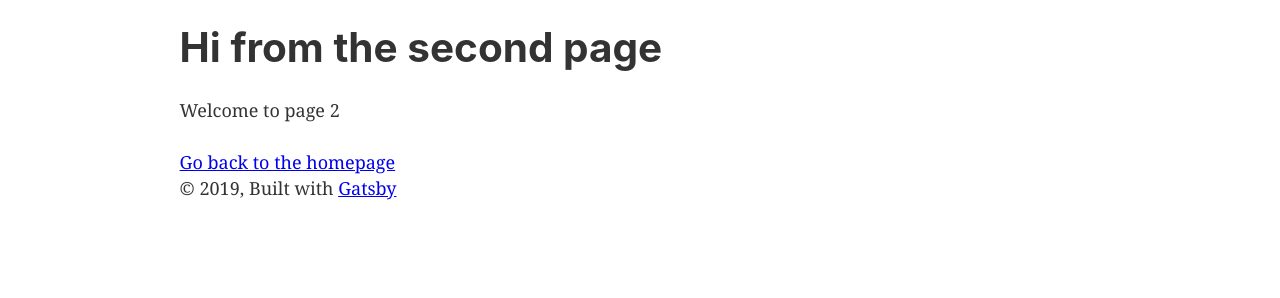
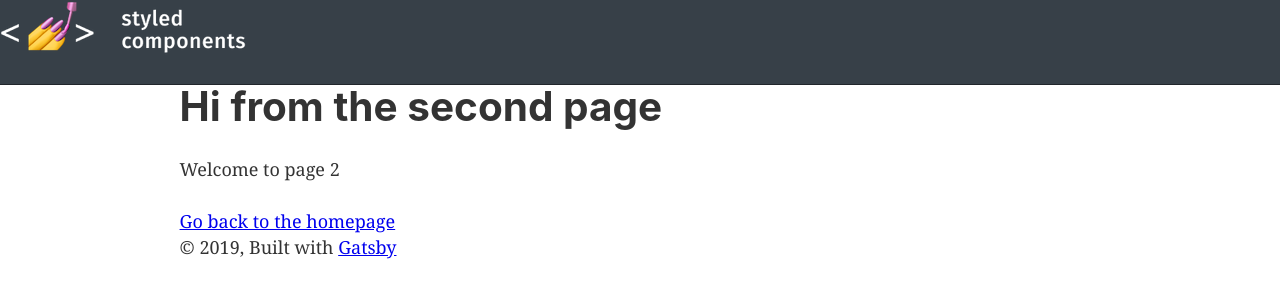
Before and after one commit to itdev164-sp2019/mauro-calderon-components, a Gatsby site in the folder components/: page /page-2 in a window 1280 px wide. Built offline with nearby package versions, Linux system fonts and the light colour scheme; Gatsby itself is replaced by a stand-in of ours.

Commit message:
add DefaultLayout to Masthead

```diff
--- a/components/package.json
+++ b/components/package.json
@@ -15,6 +15,8 @@
     "gatsby-plugin-styled-components": "^3.0.5",
     "gatsby-source-filesystem": "^2.0.20",
     "gatsby-transformer-sharp": "^2.1.13",
+    "polish": "^0.2.3",
+    "polished": "^3.0.3",
     "prop-types": "^15.6.2",
     "react": "^16.8.0",
     "react-dom": "^16.8.0",
--- /dev/null
+++ b/components/src/components/Masthead/Layouts/DefaultLayout.js
@@ -0,0 +1,17 @@
+import React from 'react'
+import PropTypes from 'prop-types'
+import styled from 'styled-components'
+import {Header} from '../../Element'
+
+const StyledHeader = styled(Header)`
+${props => props.theme.defaults.masthead};
+`
+export const DefaultLayout = ({image}) => (
+    <StyledHeader>
+        <img src={image} alt=""/>
+    </StyledHeader>
+)
+
+DefaultLayout.propTypes = {
+    image: PropTypes.node.isRequired
+}
--- /dev/null
+++ b/components/src/components/Masthead/Layouts/index.js
@@ -0,0 +1 @@
+export {DefaultLayout} from './DefaultLayout'
--- a/components/src/components/Masthead/Masthead.js
+++ b/components/src/components/Masthead/Masthead.js
@@ -2,28 +2,20 @@ import React from 'react'
 import PropTypes from 'prop-types'
 import {Box} from 'rebass'
 import styled from 'styled-components'
-import {Link} from 'rebass'
+
 
 const Outer = styled (Box)`
 height: ${props => props.height};
 width: 100%;
-background-color: rebaccapurple;
-margin-button: 1.45rem;
-
+position: fixed;
+top:0px;
+z-index: 9999;
 `
-const StyledLink = styled(Link)`
-color: white;
-text-decoration: none
-`
-export const Masthead =({height,siteTitle}) => {
-    return(
-        <Outer height={height}>
-        <StyledLink href="/">{siteTitle}</StyledLink>
-        </Outer>
-    )
+export const Masthead =({height,children}) =>{
+    return <Outer height = {height}>{children}</Outer>
 }
 
 Masthead.propTypes = {
-    height:PropTypes.string.isRequired,
-    siteTitle:PropTypes.string
+    height: PropTypes.string.isRequired,
+    children: PropTypes.node.isRequired
 }
--- a/components/src/components/Masthead/index.js
+++ b/components/src/components/Masthead/index.js
@@ -1 +1,2 @@
 export {Masthead} from './Masthead'
+export {DefaultLayout} from './Layouts'
--- a/components/src/layouts/layout.js
+++ b/components/src/layouts/layout.js
@@ -2,10 +2,10 @@ import React from 'react'
 import PropTypes from 'prop-types'
 import { StaticQuery, graphql } from 'gatsby'
 import './layout.css'
-import { ThemeProvider } from 'styled-components'
+import { ThemeProvider, ThemeConsumer } from 'styled-components'
 import { Gray as theme } from '../themes/Gray'
 import { Footer, Main } from '../components/Element'
-import {Masthead} from '../components/Masthead'
+import {Masthead, DefaultLayout} from '../components/Masthead'
 
 const Layout = ({ children }) => (
   <ThemeProvider theme={theme}>
@@ -21,7 +21,11 @@ const Layout = ({ children }) => (
       `}
       render={data => (
         <div>
-          <Masthead siteTitle={data.site.siteMetadata.title} />
+          <Masthead height="85px">
+          <ThemeConsumer >
+            {theme => <DefaultLayout image={theme.images.mastheadImage}/>}
+          </ThemeConsumer>
+          </Masthead>
           <div
             style={{
               margin: `0 auto`,
@@ -30,7 +34,7 @@ const Layout = ({ children }) => (
               paddingTop: 0
             }}
           >
-            <Main>{children}</Main>
+            <Main mt={85}>{children}</Main>
             <Footer>
               © {new Date().getFullYear()}, Built with
               {` `}
--- a/components/src/themes/Gray/Gray.js
+++ b/components/src/themes/Gray/Gray.js
@@ -1,4 +1,5 @@
 import React from 'react'
+import {darken} from 'polished'
 import mastheadImage from './images/styled-components.png'
 import {Menu, Search} from 'styled-icons/feather'
 
@@ -58,6 +59,13 @@ const theme = {
       textTransform: 'uppercase',
       letterSpacing: theme.letterSpacings.tracked
     },
+    masthead: {
+      height: '100%',
+      width: '100%',
+      background: theme.colors.primary.main,
+      borderBottom: theme.borders[1],
+      borderColor: darken(0.1, theme.colors.primary.main),
+    },
     text: {
       lineHeight: theme.lineHeights.copy
     }
```
Also changed, not shown: 1 other file.
